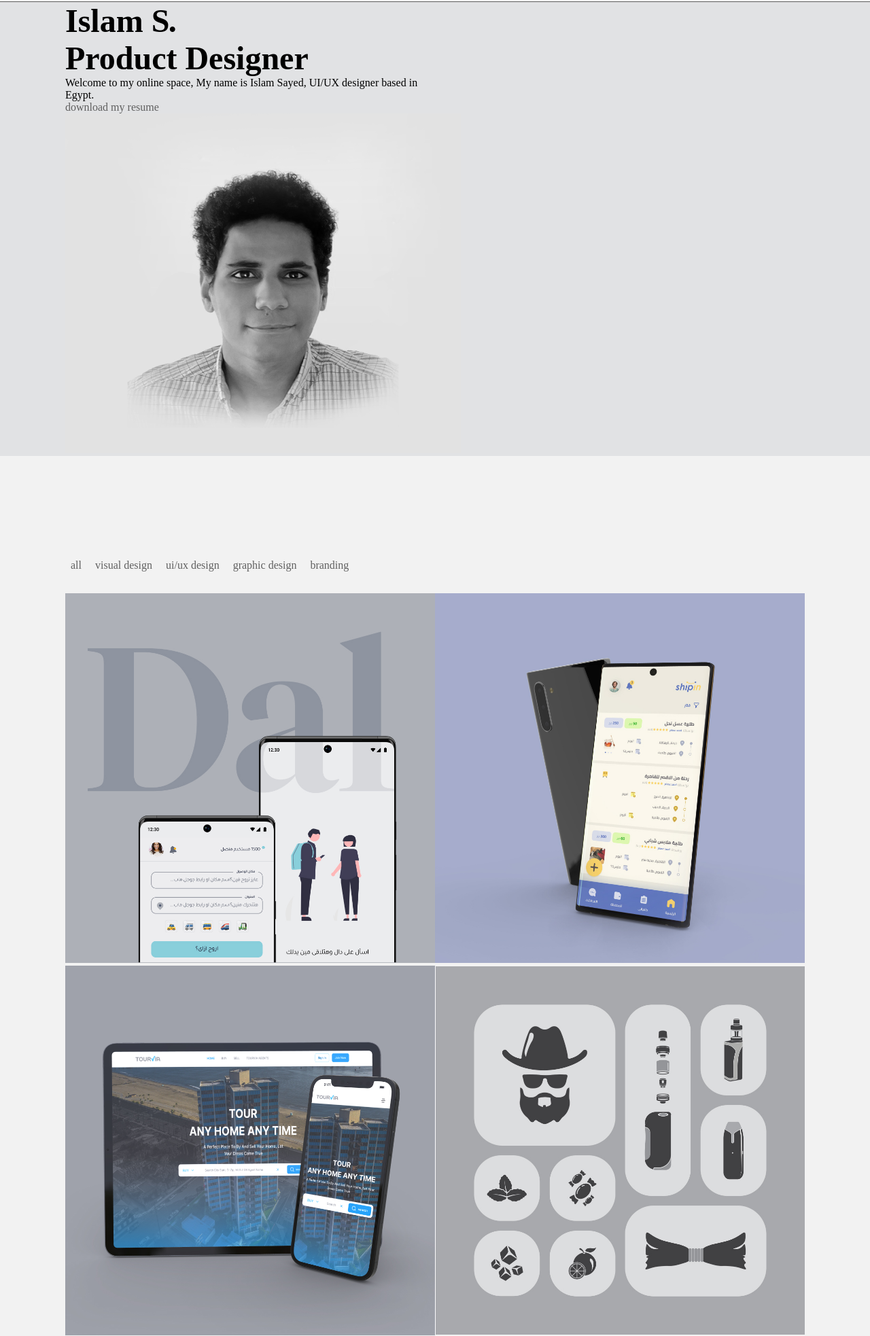
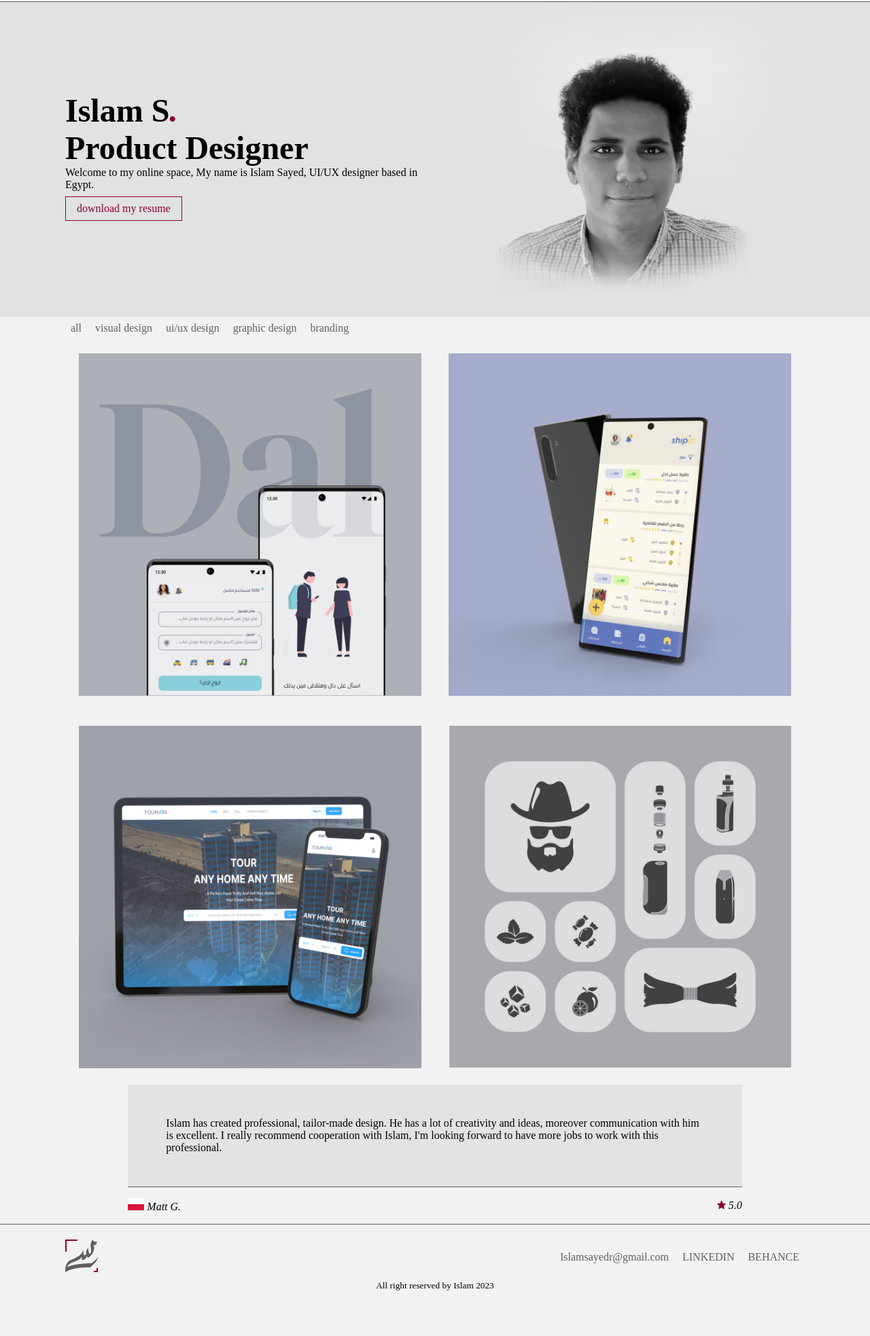
Before and after one commit to islamsayedr/MyPortfolio, a plain HTML site: page index.html in a window 1280 px wide. Shown: the part 94-2060 px from the top of the page at 68% size. After the commit the page ends 2024 px from the top, so only its background shows below. Drawn offline with Linux system fonts and the light colour scheme.

Commit message:
grid styling

```diff
--- a/css/style.css
+++ b/css/style.css
@@ -6,14 +6,6 @@
 /* general */
 body{
   background-color:#F2F2F2;
-}
-.container {
-  display: flex;
-  align-items: center;
-  width: 85%;
-  margin: auto;
-  max-width: 1200px;
-
 }
 ul{
   list-style: none;
@@ -28,69 +20,120 @@ a{
   text-decoration: none;
   color: #606060;
 }
-a:hover{
+.link:hover{
   color: #8D0130;
+  border-bottom: 1px solid #8D0130;
 }
 h1{
   font-size: 48px;
 }
-/* header */
-.header{
-  border-bottom: 1px solid #606060;
+.flex-container,
+.grid-container{
+  width: 85%;
+  margin: auto;
+  max-width: 1200px;
 }
-.header .container{
+.btn{
+  display: inline-block;
+  padding: 8px 16px;
+  border: 1px solid #8D0130;
+  color: #8D0130;
+  margin: 8px 0;
+}
+.btn:hover{
+  background-color: #8D0130;
+  color: #E7E3D7;
+}
+/* header start */
+.flex-container {
+  display: flex;
+  align-items: center;
   justify-content: space-between;
   padding: 22px 0;
   flex-wrap: wrap;
 }
-/* hero */
-.hero .container{
-  justify-content: space-between;
-  /* padding: 120px 0 0 0; */
-  flex-wrap: wrap;
+.header{
+  border-bottom: 1px solid #606060;
+}
+/* end */
+/* hero start */
+.grid-container {
+  display: grid;
+  grid-template-columns: repeat(12, 1fr);
+  /* grid-template-rows:auto; */
+  column-gap: 20px;
+  /* row-gap: 150px; */
 }
 .hero{
   background-color: #E1E2E4;
 }
-.hero .hero-content{
-  width: 50%;
-  min-width: 360px;
+.hero-content{
+  grid-column: 1 / 7;
+  justify-self: center;
+  align-self: center;
+}
+.dot{
+  color: #8D0130;;
+}
+.hero-img{
+  grid-column: 7 / 13;
+  justify-self: center;
+  align-self: center;
 }
 .hero-img img{
   width: 100%;
+  height: auto;
 }
-/* portfolio */
-.portfolio .container{
-  justify-content: space-between;
-  padding: 120px 0 0 0;
+/* end */
+/* portfolio start */
+.filter{
+  grid-column: 1 / 13;
+  justify-self: start;
+  align-self: center;
+}
+.item-container{
+  grid-column: 1 / 13;
+  justify-self: start;
+  align-self: center;
+  display: flex;
   flex-wrap: wrap;
 }
-.portfolio .container .filter{
-  width: 100%;
-  padding: 24px 0;
+.item{
+  /* grid-column: 1 / 7;
+  justify-self: center;
+  align-self: center; */
+  width: 50%;
+  padding: 10px;
 }
-.portfolio-items-containers{
-  display: flex;
-  width: 100%;
-  justify-content: center;
-  align-items: center;
-  flex-wrap: wrap;
-}
-.portfolio-item{
-  width: 50%;
-  min-width: 500px;
-}
-.item{
+.item img{
   width: 100%;
   height: auto;
 }
-/* feedbakc */
-.feedback .container{
-  justify-content: center;
-  padding: 120px 0 0 0;
+/* end */
+/* feedback start */
+.card{
+  grid-column: 2 / 12;
+  justify-self: start;
+  align-self: center;
 }
-.client-comment{
-  padding: 40px;
+.comment{
   background-color: #E3E3E3;
   border-bottom: 1px solid #606060;
+  padding: 48px 56px;
 }
+.details{
+  display: flex;
+  justify-content: space-between;
+  align-items: center;
+  padding: 16px 0;
+}
+/* end */
+/* footer start */
+.footer{
+  border-top: 1px solid #606060;
+}
+.copyrights{
+  width: 100%;
+  text-align: center;
+  padding: 8px;
+}
--- a/index.html
+++ b/index.html
@@ -33,7 +33,7 @@
 <body>
     <!-- Header start-->
     <header class="header">
-        <div class="container">
+        <div class="flex-container">
             <div class="logo">
                 <a href="#ndex.html"><img src="./icons/logo.png" alt="Islam Sayed Logo"></a>
             </div>
@@ -49,13 +49,13 @@
     <main>
         <!-- hero start -->
         <div class="hero">
-            <div class="container">
+            <div class="grid-container">
                 <div class="hero-content">
                     <h1 class="h1">Islam S<i class="dot">.</i><br>Product Designer </h1>
                     <p class="hero-txt">Welcome to my online space, My name is Islam Sayed,
                         UI/UX designer based in Egypt.
                     </p>
-                    <a href="https://drive.google.com/file/d/1e5G3XlovPiS9vS-zEYLYlSX8VRYWPzBv/view?usp=sharing">download my resume</a>
+                    <a href="https://drive.google.com/file/d/1e5G3XlovPiS9vS-zEYLYlSX8VRYWPzBv/view?usp=sharing" class="btn">download my resume</a>
                 </div>
                 <figure class="hero-img">
                     <img src="./imgs/profile-img.png" alt="Islam Sayed Photo">
@@ -66,7 +66,7 @@
         <!-- end -->
         <!-- portfolio start -->
         <div class="portfolio">
-            <div class="container">
+            <div class="grid-container">
                 <ul class="filter">
                     <li class="link"><a href="#">all</a></li>
                     <li class="link"><a href="#">visual design</a></li>
@@ -74,17 +74,17 @@
                     <li class="link"><a href="#">graphic design</a></li>
                     <li class="link"><a href="#">branding</a></li>
                 </ul>
-                <div class="portfolio-items-containers">
-                    <figure class="portfolio-item">
+                <div class="item-container">
+                    <figure class="item">
                         <img src="./imgs/portfolio-item-1.jpg" class="item" alt="dal">
                     </figure>
-                    <figure class="portfolio-item">
+                    <figure class="item">
                         <img src="./imgs/portfolio-item-2.jpg" class="item" alt="shipin">
                     </figure>
-                    <figure class="portfolio-item">
+                    <figure class="item">
                         <img src="./imgs/portfolio-item-3.jpg" class="item" alt="tourvia">
                     </figure>
-                    <figure class="portfolio-item">
+                    <figure class="item">
                         <img src="./imgs/portfolio-item-4.jpg" class="item" alt="levape">
                     </figure>
                 </div>
@@ -93,21 +93,21 @@
         <!-- end -->
         <!-- feedback start -->
         <div class="feedback">
-            <div class="container">
-                <div class="feeback-card">
-                    <p class="client-comment">Islam has created professional, tailor-made design. He has a lot of
+            <div class="grid-container">
+                <div class="card">
+                    <p class="comment">Islam has created professional, tailor-made design. He has a lot of
                         creativity and
                         ideas, moreover communication with him is excellent. I really recommend cooperation with Islam,
                         I'm
                         looking forward to have more jobs to work with this professional.</p>
-                    <div class="review-data">
+                    <div class="details">
                         <div class="client">
                             <img src="./icons/pl.svg" class="flag" alt="Poland">
-                            <i class="client-name">Matt G.</i>
+                            <i class="name">Matt G.</i>
                         </div>
                         <div class="review">
-                            <img src="./icons/star.svg" class="star-icon" alt="star rating">
-                            <i class="rating-value">5.0</i>
+                            <img src="./icons/star.svg" class="star" alt="star rating">
+                            <i class="rating">5.0</i>
                         </div>
                     </div>
                 </div>
@@ -120,17 +120,18 @@
     <!-- end -->
     <!-- footer section -->
     <footer class="footer">
-        <div class="container">
-            <div class="footer-info">
+        <div class="flex-container">
+            <div class="logo">
                 <a href="#"><img src="./icons/logo.png" class="logo" alt="Islam Sayed Logo"></a>
-                <small class="copyrights">All right reserved by Islam 2023</small>
             </div>
-            <ul class="footer-links">
+            <ul class="links">
                 <li class="link"><a href="mailto:Islamsayedr@gmail.com" title="mail">Islamsayedr@gmail.com</a></li>
                 <li class="link"><a href="https://www.linkedin.com/in/geosid40">LINKEDIN</a></li>
                 <li class="link"><a href="https://www.behance.net/geosid40">BEHANCE</a></li>
             </ul>
+            <small class="copyrights">All right reserved by Islam 2023</small>
         </div>
+
     </footer>
     <!-- end -->
     <!-- script -->
```
